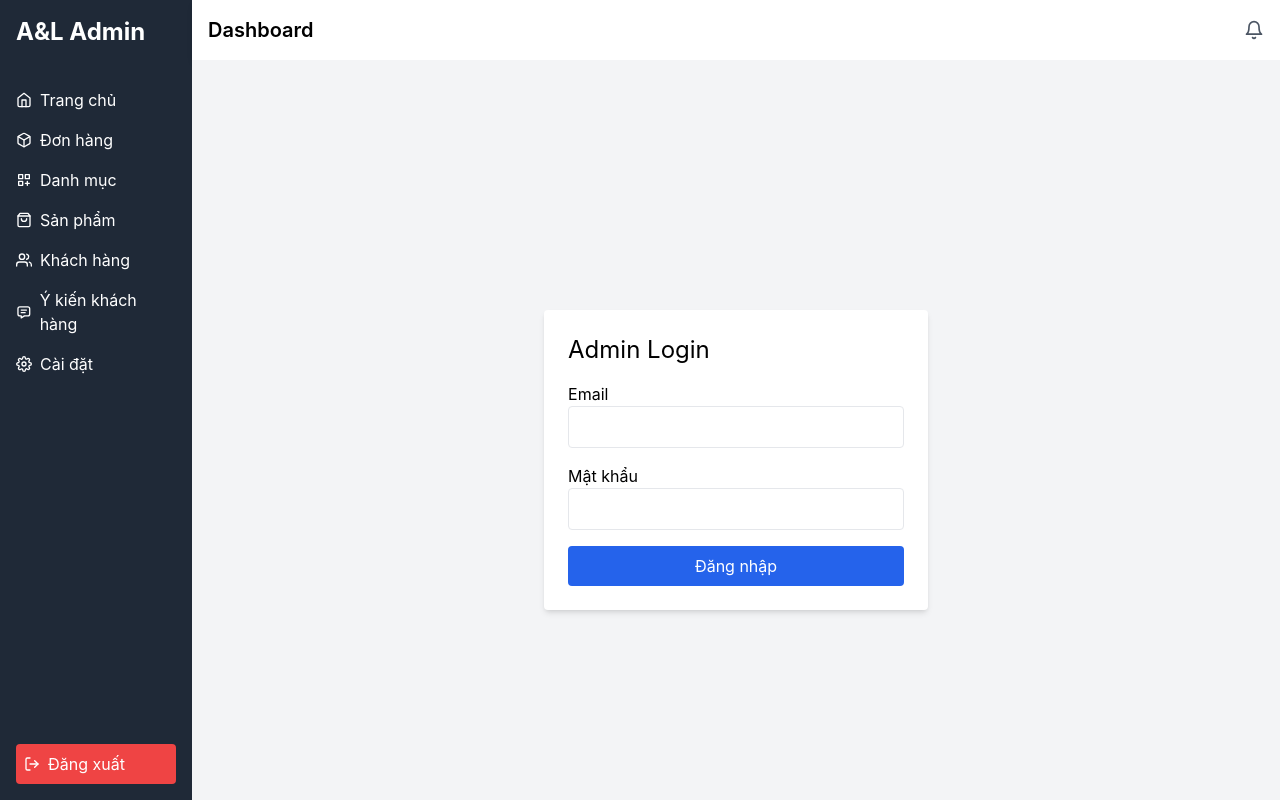
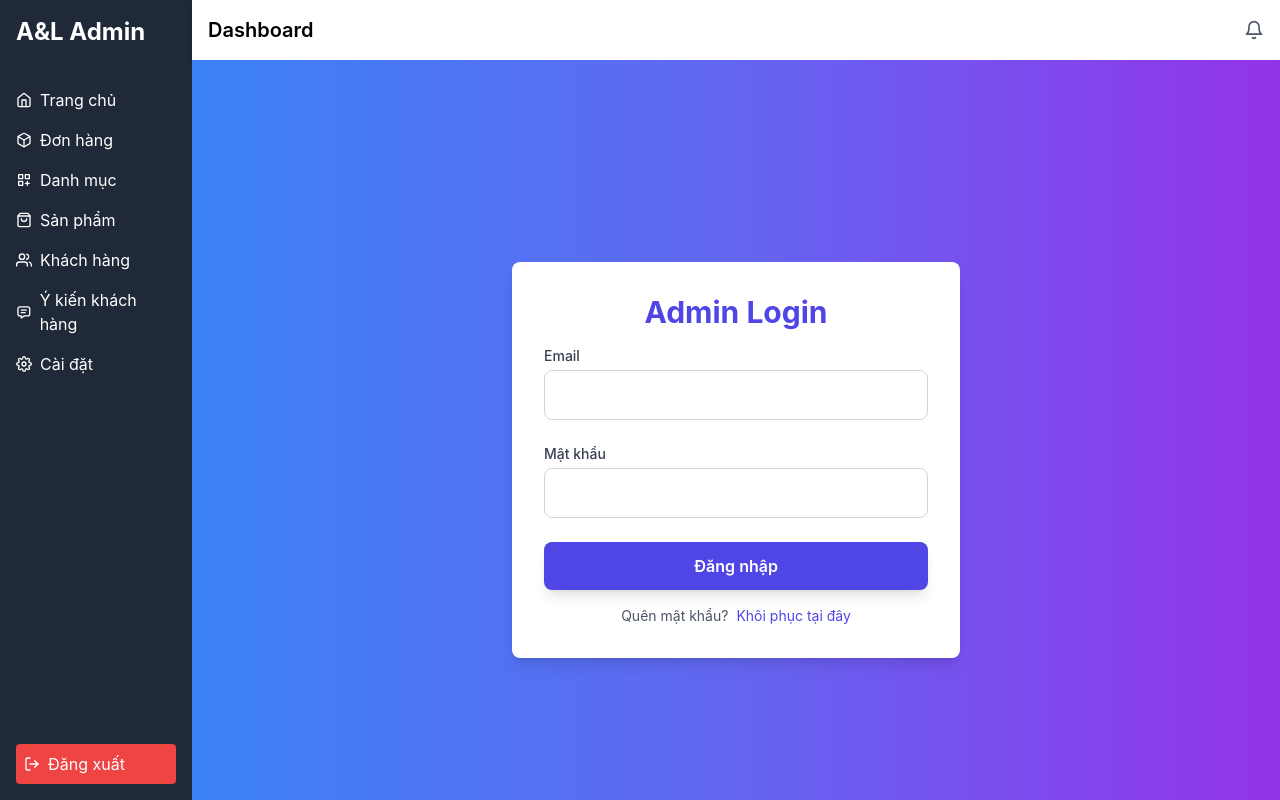
Before and after one commit to MinhAn2007/fashion-admin-dashboard, a React (Create React App) app: page /admin/login in a window 1280 px wide. Built offline with nearby package versions, Linux system fonts and the light colour scheme; no server answers.

Commit message:
update css for AdminLogin

```diff
--- a/src/components/admin/AdminLogin.js
+++ b/src/components/admin/AdminLogin.js
@@ -11,7 +11,6 @@ const AdminLogin = () => {
     const API = process.env.REACT_APP_API_ENDPOINT;
 
     useEffect(() => {
-        // Kiểm tra nếu có thông báo đăng xuất thành công từ location.state
         if (location.state && location.state.message) {
             setLogoutMessage(location.state.message);
         }
@@ -19,7 +18,7 @@ const AdminLogin = () => {
 
     const handleLogin = async (e) => {
         e.preventDefault();
-        setLogoutMessage(''); // Xóa thông báo đăng xuất nếu có
+        setLogoutMessage('');
         try {
             const response = await fetch(`${API}/api/admin/login`, {
                 method: 'POST',
@@ -42,37 +41,52 @@ const AdminLogin = () => {
     };
 
     return (
-        <div className="flex items-center justify-center min-h-screen bg-gray-100">
-            <form className="bg-white p-6 rounded shadow-md" onSubmit={handleLogin}>
-                <h2 className="text-2xl mb-4">Admin Login</h2>
+        <div className="flex items-center justify-center min-h-screen bg-gradient-to-r from-blue-500 via-indigo-500 to-purple-600">
+            <div className="w-full max-w-md p-8 space-y-4 bg-white rounded-lg shadow-lg transform transition duration-500 hover:shadow-2xl">
+                <h2 className="text-3xl font-bold text-center text-indigo-600">Admin Login</h2>
                 {logoutMessage && (
-                    <div className="mb-4 text-green-600">{logoutMessage}</div>
+                    <div className="p-3 mb-4 text-green-700 bg-green-100 rounded-lg text-center">
+                        {logoutMessage}
+                    </div>
                 )}
-                {error && <div className="mb-4 text-red-600">{error}</div>}
-                <div className="mb-4">
-                    <label>Email</label>
+                {error && (
+                    <div className="p-3 mb-4 text-red-700 bg-red-100 rounded-lg text-center">
+                        {error}
+                    </div>
+                )}
+                <form onSubmit={handleLogin} className="space-y-6">
+                    <div>
+                        <label className="block text-sm font-medium text-gray-700">Email</label>
                         <input
                             type="email"
-                        className="w-full p-2 border rounded"
+                            className="w-full p-3 mt-1 border border-gray-300 rounded-lg focus:outline-none focus:ring focus:ring-indigo-200 focus:border-indigo-500 transition"
                             value={email}
                             onChange={(e) => setEmail(e.target.value)}
                             required
                         />
                     </div>
-                <div className="mb-4">
-                    <label>Mật khẩu</label>
+                    <div>
+                        <label className="block text-sm font-medium text-gray-700">Mật khẩu</label>
                         <input
                             type="password"
-                        className="w-full p-2 border rounded"
+                            className="w-full p-3 mt-1 border border-gray-300 rounded-lg focus:outline-none focus:ring focus:ring-indigo-200 focus:border-indigo-500 transition"
                             value={password}
                             onChange={(e) => setPassword(e.target.value)}
                             required
                         />
                     </div>
-                <button type="submit" className="w-full p-2 bg-blue-600 text-white rounded">
+                    <button
+                        type="submit"
+                        className="w-full p-3 font-semibold text-white bg-indigo-600 rounded-lg shadow-lg hover:bg-indigo-700 transition duration-300"
+                    >
                         Đăng nhập
                     </button>
                 </form>
+                <div className="flex items-center justify-center mt-6">
+                    <p className="text-sm text-gray-600">Quên mật khẩu?</p>
+                    <a href="#" className="ml-2 text-indigo-600 hover:text-indigo-800 text-sm">Khôi phục tại đây</a>
+                </div>
+            </div>
         </div>
     );
 };
```
Lines whose indentation alone changed are shown as unchanged.
